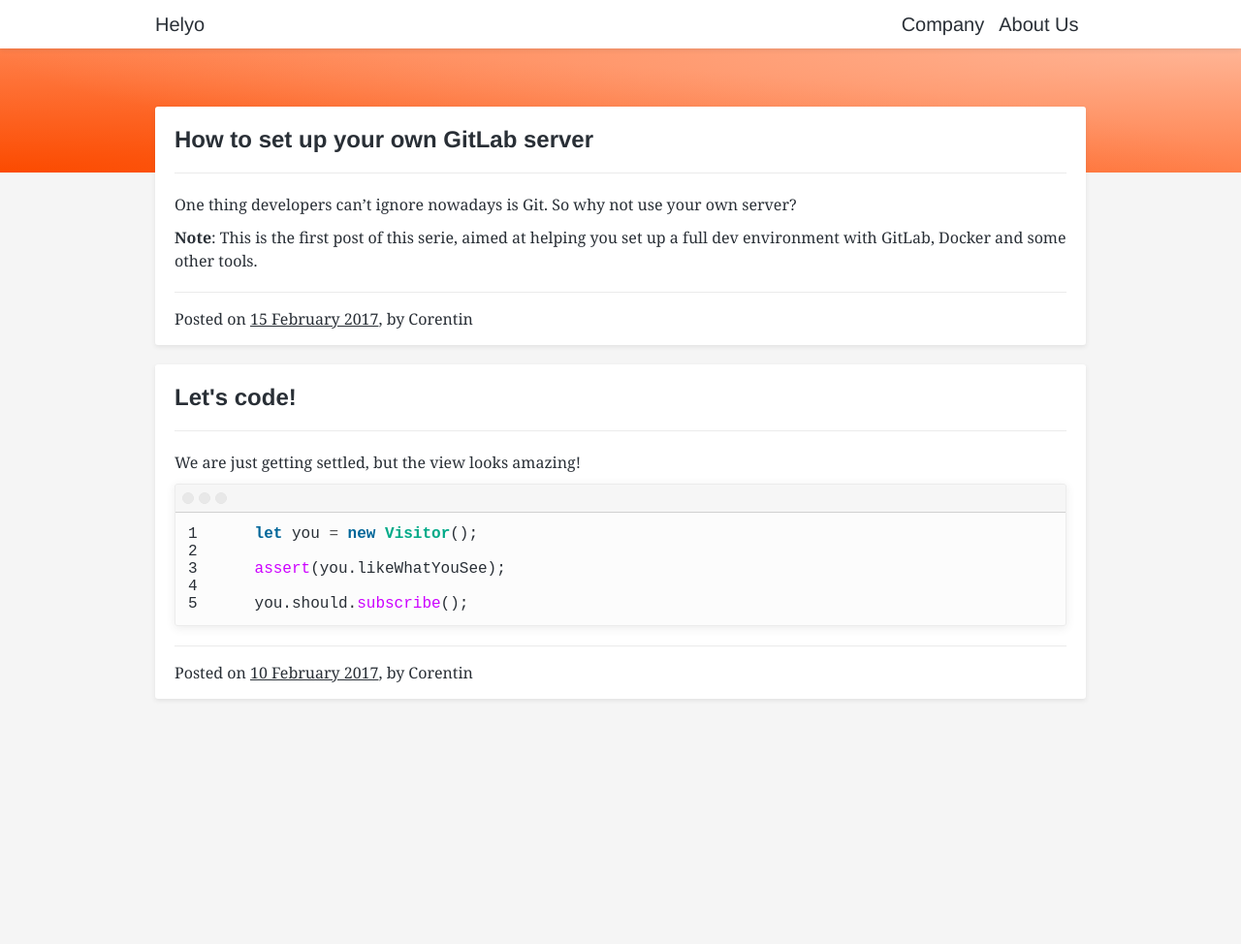
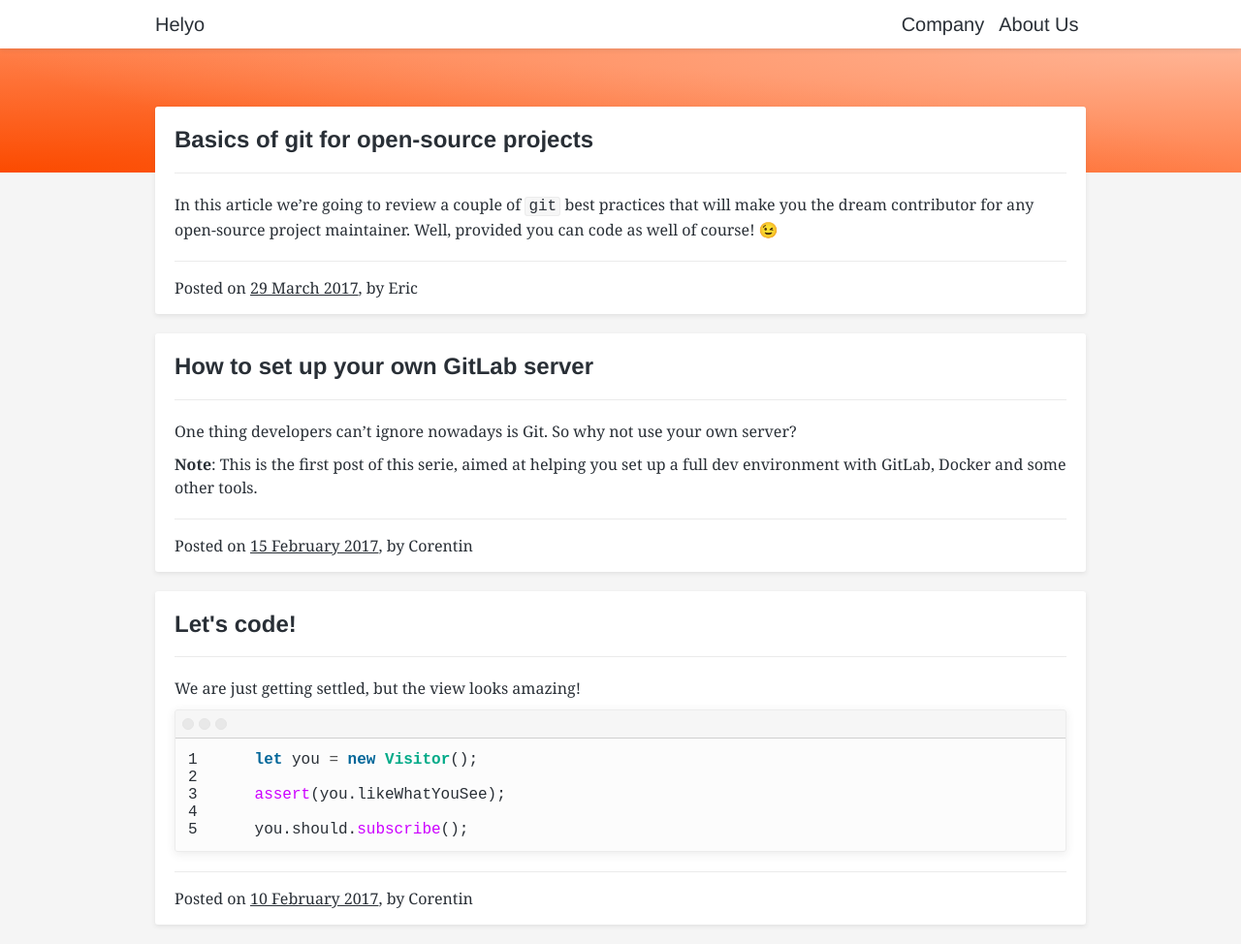
Before and after one commit to helyo-world/helyo.world, a Jekyll site: the page built from index.html, in a window 1280 px wide and 974 px high. Shown: the whole window at 97% size. Built offline with Jekyll 4.4.1, drawn with Linux system fonts in a browser that asks for light colours; emoji names are drawn with the system emoji font; the list of posts is cut into pages by our own code.

Commit message:
git-for-oss article

```diff
--- a/_data/tags.yml
+++ b/_data/tags.yml
@@ -1,4 +1,8 @@
 - slug: blog
   name: Blog
+- slug: git
+  name: Git
+- slug: opensource
+  name: Open Source
 - slug: tools
   name: Tools
--- a/_drafts/howto-contribute-oss-with-git.md
+++ b/_posts/2017-03-29-howto-contribute-oss-with-git.md
@@ -4,11 +4,12 @@ layout: post
 author: eric
 cover: /images/developer-headache.jpg
 tags:
+- git
+- opensource
 - tools
-- git
 ---
 
-In this article…
+In this article we're going to review a couple of `git` best practices that will make you the dream contributor for any open-source project maintainer. Well, provided you can code as well of course! :wink:
 
 ---
 
```
Also changed, not shown: other parts of _posts/2017-03-29-howto-contribute-oss-with-git.md (+1 -1 lines), blog/tag/git.md (added, +6 -0 lines), blog/tag/opensource.md (added, +6 -0 lines), Gemfile.lock.
